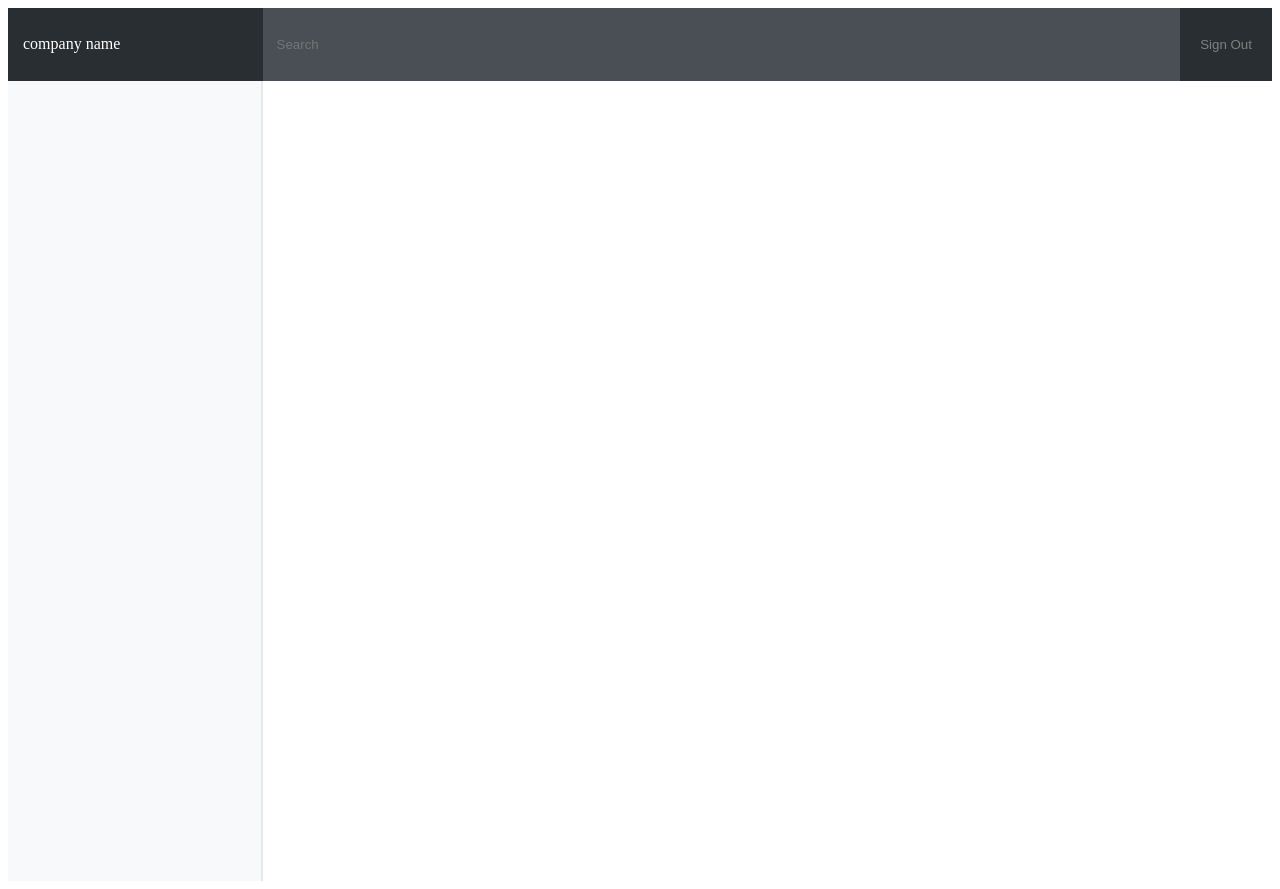
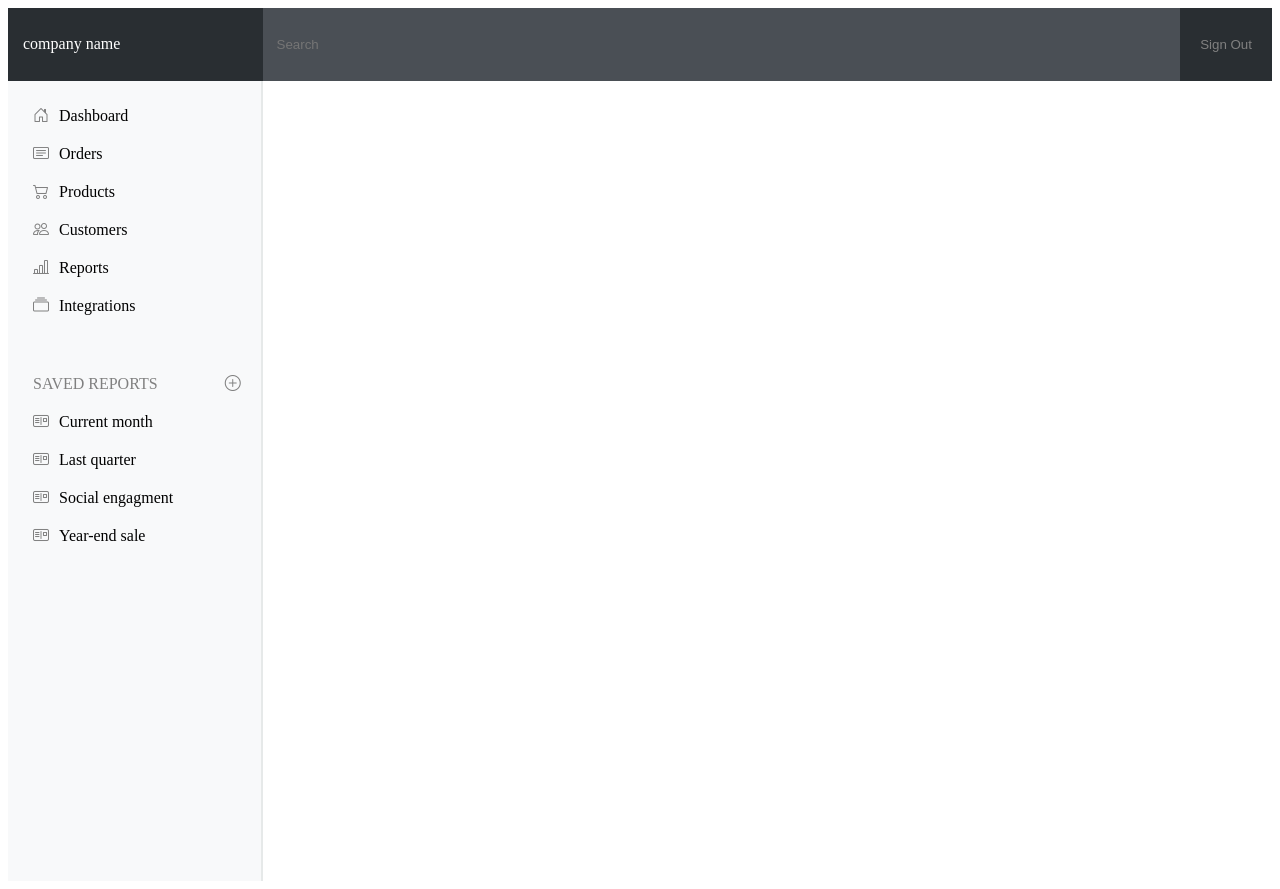
Before and after one commit to HamidrezaMaharlu/siteTemplate, a plain HTML site: page index.html in a window 1280 px wide. Drawn offline with nearby package versions, Linux system fonts and the light colour scheme.

Commit message:
Add sidebar

```diff
--- a/index.html
+++ b/index.html
@@ -3,6 +3,7 @@
 <head>
     <meta charset="UTF-8">
     <meta name="viewport" content="width=device-width, initial-scale=1.0">
+    <link rel="stylesheet" href="https://cdn.jsdelivr.net/npm/bootstrap-icons@1.9.1/font/bootstrap-icons.css">
     <link rel="stylesheet" href="style.css" type="text/css"/>
     <title>Title</title>
 </head>
@@ -18,6 +19,20 @@
         <button>Sign Out</button>
     </nav>
   <aside>
+      <ul>
+          <li><i class="bi bi-house-door"></i><span>Dashboard</span></li>
+          <li><i class="bi bi-card-text"></i><span>Orders</span></li>
+          <li><i class="bi bi-cart2"></i><span>Products</span></li>
+          <li><i class="bi bi-people"></i><span>Customers</span></li>
+          <li><i class="bi bi-bar-chart-line"></i><span>Reports</span></li>
+          <li><i class="bi bi-collection"></i><span>Integrations</span></li>
+          <li><span>SAVED REPORTS</span><i class="bi bi-plus-circle"></i></li>
+          <li><i class="bi bi-postcard"></i><span>Current month</span></li>
+          <li><i class="bi bi-postcard"></i><span>Last quarter</span></li>
+          <li><i class="bi bi-postcard"></i><span>Social engagment</span></li>
+          <li><i class="bi bi-postcard"></i><span>Year-end sale</span></li>
+      </ul>
+
   </aside>
   <main>
     <div class="orders"></div>
--- a/style.css
+++ b/style.css
@@ -18,7 +18,8 @@ main {
     width: 100%;
     height: 100vh;
 }
-.brand{
+
+.brand {
     grid-area: 1/1/2/2;
     width: 100%;
     height: 100%;
@@ -32,6 +33,7 @@ main {
 
 
 }
+
 .search {
     grid-area: 1/2/2/3;
     height: 100%;
@@ -39,8 +41,9 @@ main {
     display: flex;
     align-items: center;
     justify-content: space-between;
-    padding-left:10px;
+    padding-left: 10px;
 }
+
 input {
     background-color: #4a4f55;
     border: none;
@@ -54,11 +57,37 @@ ul {
     list-style: none;
     padding-left: 15px;
 }
-button {
+
+.search button {
     background-color: #292e32;
     color: gray;
     border: none;
     outline: none;
     height: 100%;
     padding: 0 20px;
+
 }
+
+aside li {
+    display: flex;
+    justify-content: flex-start;
+    align-items: center;
+    padding: 10px;
+}
+
+i {
+    margin-right: 10px;
+    color: gray;
+}
+
+aside li:nth-child(6) {
+    margin-bottom: 40px;
+
+}
+
+aside li:nth-child(7) {
+    color: gray;
+    display: flex;
+    justify-content: space-between;
+    align-items: center;
+}
```
